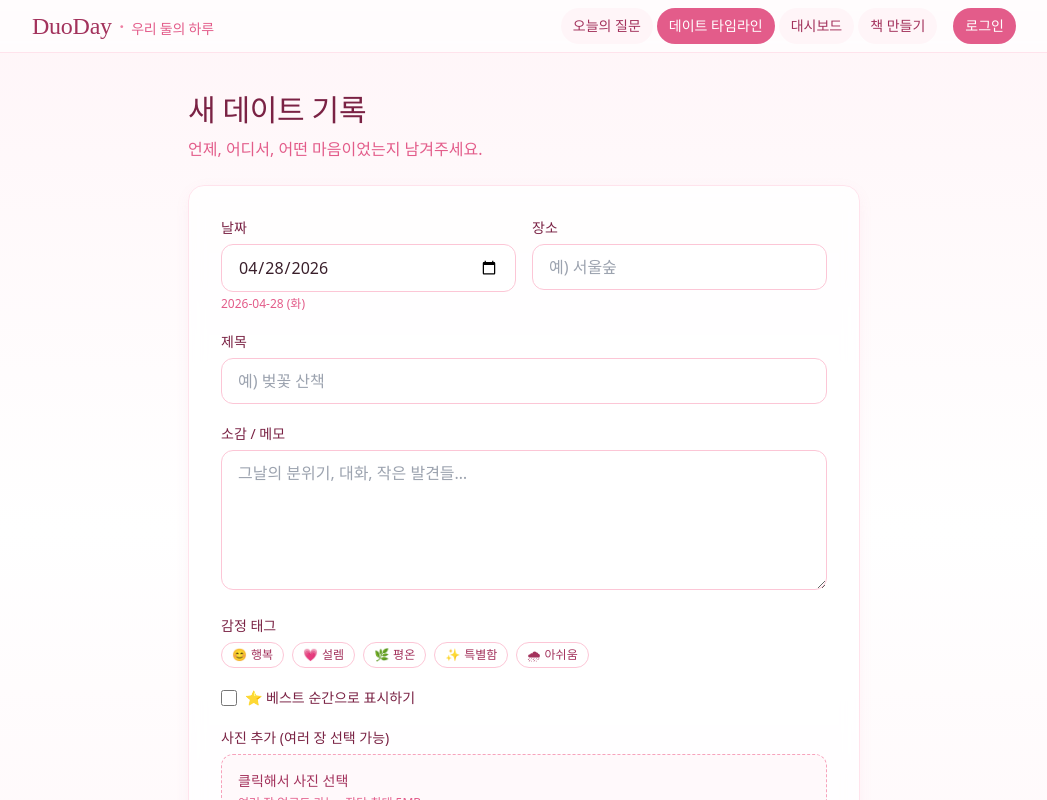
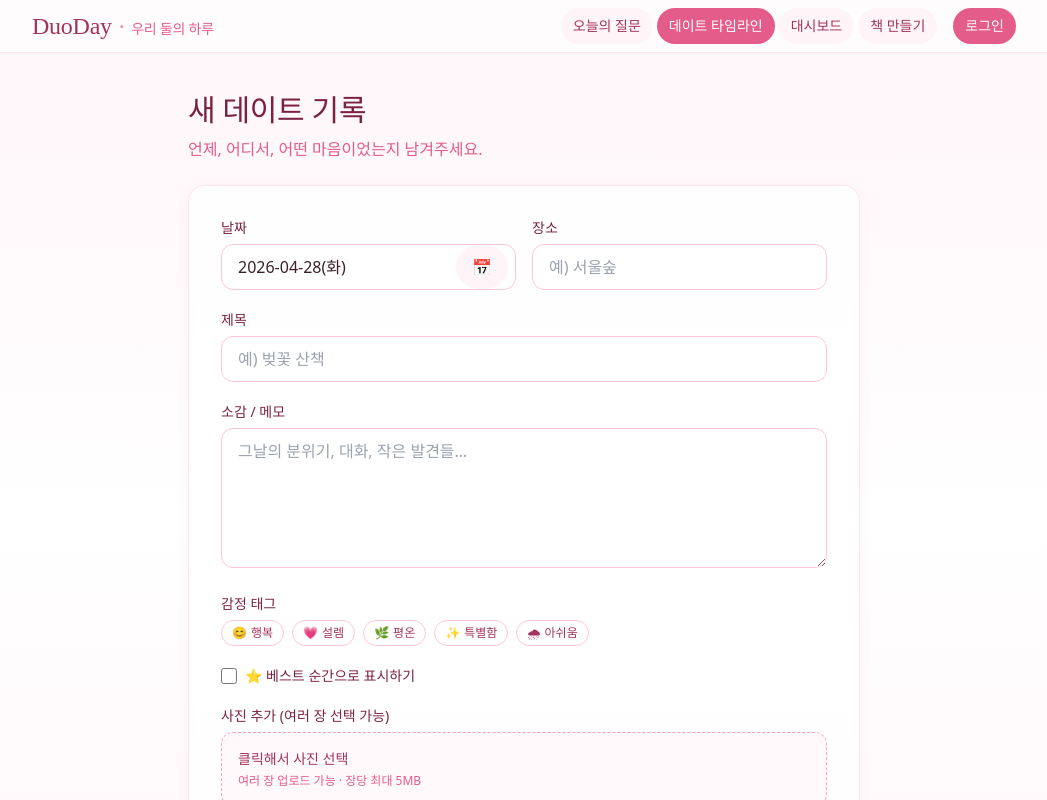
Before and after one commit to kainguk/duoday, a Next.js app: page /dates/new in a window 1280 px wide. Shown: the top 800 px of the page, without its empty margins (116-1163 px from the left). Built offline with nearby package versions, Linux system fonts and the light colour scheme.

Commit message:
요일 표시 뜨게 변경

```diff
--- a/components/DateForm.tsx
+++ b/components/DateForm.tsx
@@ -1,8 +1,8 @@
 "use client";
-import { useState } from "react";
+import { useRef, useState } from "react";
 import { useRouter } from "next/navigation";
 import { EMOTION_TAGS } from "@/lib/emotions";
-import { todayISO, fmtInputDateWithWeekday, toPublicImagePath } from "@/lib/utils";
+import { todayISO, fmtInputDateWithWeekday, normalizeDateInput, toPublicImagePath } from "@/lib/utils";
 
 type Initial = {
   id?: number;
@@ -17,8 +17,9 @@ type Initial = {
 
 export default function DateForm({ initial }: { initial?: Initial }) {
   const r = useRouter();
+  const datePickerRef = useRef<HTMLInputElement>(null);
   const editing = !!initial?.id;
-  const [date, setDate] = useState(initial?.date ?? todayISO());
+  const [date, setDate] = useState(normalizeDateInput(initial?.date ?? todayISO()));
   const [place, setPlace] = useState(initial?.place ?? "");
   const [title, setTitle] = useState(initial?.title ?? "");
   const [feeling, setFeeling] = useState(initial?.feeling ?? "");
@@ -64,14 +65,34 @@ export default function DateForm({ initial }: { initial?: Initial }) {
       <div className="grid sm:grid-cols-2 gap-4">
         <div>
           <label className="label">날짜</label>
-          <input
-            className="input"
-            type="date"
-            required
-            value={date}
-            onChange={(e) => setDate(e.target.value)}
-          />
-          <p className="mt-1 text-xs text-blossom-500">{fmtInputDateWithWeekday(date)}</p>
+          <div className="relative">
+            <input
+              className="input pr-11"
+              type="text"
+              readOnly
+              value={fmtInputDateWithWeekday(date)}
+              aria-label="선택된 날짜"
+            />
+            <input
+              ref={datePickerRef}
+              className="sr-only"
+              type="date"
+              required
+              value={date}
+              onChange={(e) => setDate(normalizeDateInput(e.target.value))}
+            />
+            <button
+              type="button"
+              className="absolute right-2 top-1/2 -translate-y-1/2 btn-ghost px-2 py-1"
+              onClick={() => {
+                if (datePickerRef.current?.showPicker) datePickerRef.current.showPicker();
+                else datePickerRef.current?.click();
+              }}
+              aria-label="날짜 선택"
+            >
+              📅
+            </button>
+          </div>
         </div>
         <div>
           <label className="label">장소</label>
--- a/lib/utils.ts
+++ b/lib/utils.ts
@@ -20,10 +20,15 @@ export function fmtDateWithWeekday(iso: string): string {
 }
 
 export function fmtInputDateWithWeekday(iso: string): string {
-  const d = parseIsoLikeDate(iso);
+  const clean = normalizeDateInput(iso);
+  const d = parseIsoLikeDate(clean);
   if (Number.isNaN(d.getTime())) return iso;
   const w = WEEKDAYS_KO[d.getDay() as 0 | 1 | 2 | 3 | 4 | 5 | 6] ?? "?";
-  return `${iso} (${w})`;
+  return `${clean}(${w})`;
+}
+
+export function normalizeDateInput(value: string): string {
+  return (value.match(/\d{4}-\d{2}-\d{2}/)?.[0] ?? value).trim();
 }
 
 function parseIsoLikeDate(iso: string): Date {
```
